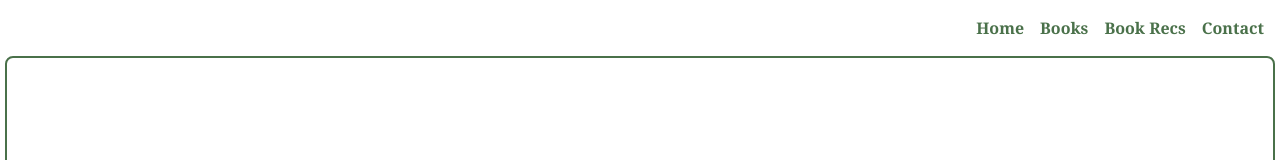
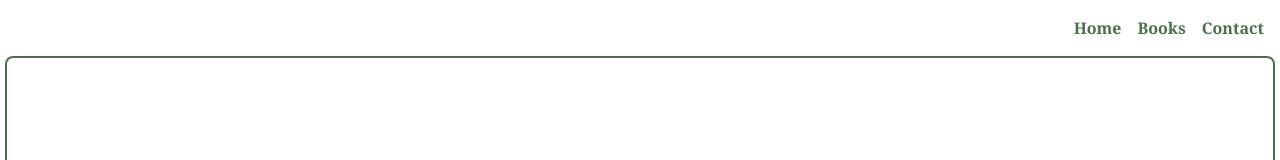
Before and after one commit to evunti/Bookclub-app, a Next.js app: page / in a window 1280 px wide. Shown: the top 160 px of the page. Built offline with nearby package versions, Linux system fonts and the light colour scheme.

Commit message:
fixed contact and removed recs

```diff
--- a/src/app/layout.tsx
+++ b/src/app/layout.tsx
@@ -15,12 +15,12 @@ export default function RootLayout({
           <a className="no-underline font-bold p-2" href="#books">
             Books
           </a>
-          <a
+          {/* <a
             className="no-underline font-bold p-2"
-            href="https:/docs.google.com/spreadsheets/d/1kHmzodxrGFzg5kxeySfrx7rixHIJsCOxClitApXHifI/edit?gid=0#gid=0"
+            // href="https:/docs.google.com/spreadsheets/d/1kHmzodxrGFzg5kxeySfrx7rixHIJsCOxClitApXHifI/edit?gid=0#gid=0"
           >
             Book Recs
-          </a>
+          </a> */}
           <a className="no-underline font-bold p-2" href="#contact">
             Contact
           </a>
--- a/src/app/page.tsx
+++ b/src/app/page.tsx
@@ -150,7 +150,7 @@ export default function AddBook() {
           )}
         </div>
         <div className="flex flex-col items-center">
-          <p>Contact Us</p>
+          <p id="contact"> Contact Us</p>
           <p className="text-sm">Please Don't.</p>
           <img
             className="p-2 rounded-2xl w-12 h-12 object-cover"
```
